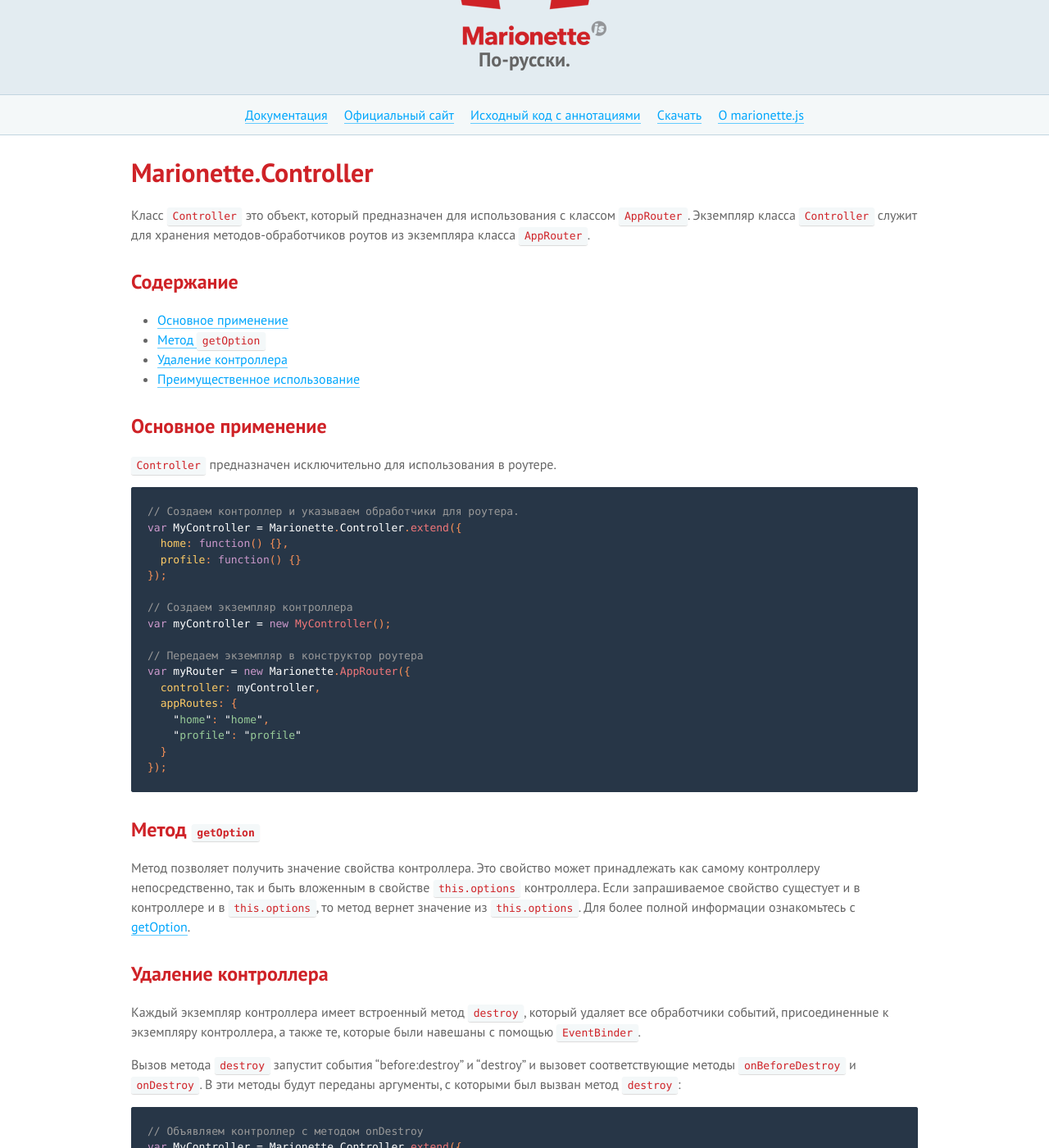
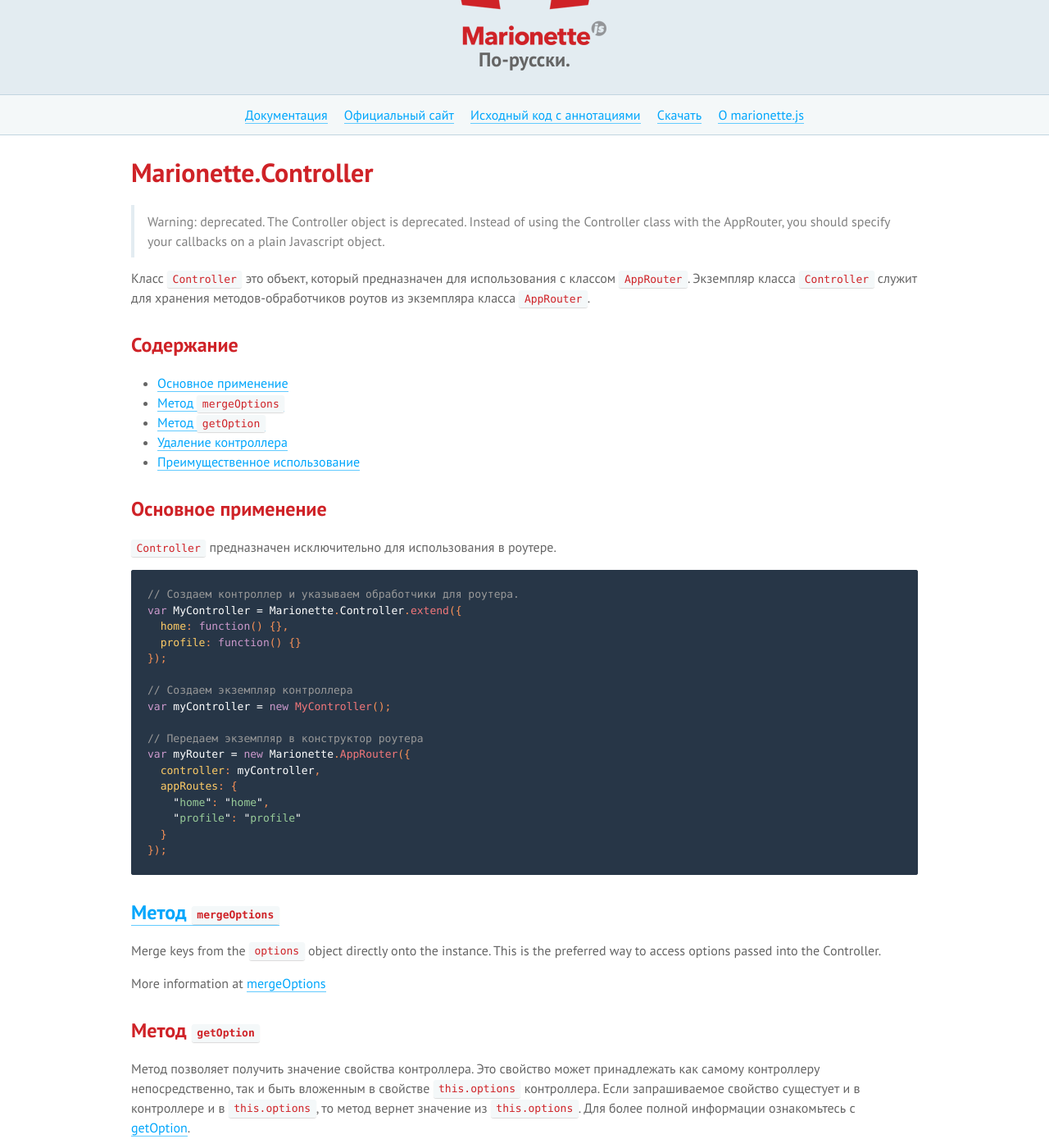
Before and after one commit to sadcitizen/marionettejs.ru, a Jekyll site: the page built from _posts/2014-04-01-controller.md, in a window 1280 px wide and 1400 px high, scrolled down 211 px. Shown: the whole window at 82% size. Built offline with Jekyll 4.4.1, drawn with Linux system fonts in a browser that asks for light colours; some web fonts are replaced; Markdown is read by kramdown in place of the engine named in the settings.

Commit message:
update ru/Controller

````diff
--- a/_includes/translation/ru/marionette.controller.md
+++ b/_includes/translation/ru/marionette.controller.md
@@ -1,8 +1,12 @@
+> Warning: deprecated. The Controller object is deprecated. Instead of using the Controller
+> class with the AppRouter, you should specify your callbacks on a plain Javascript object.
+
 Класс `Controller` это объект, который предназначен для использования с классом `AppRouter`. Экземпляр класса `Controller` служит для хранения методов-обработчиков роутов из экземпляра класса `AppRouter`.
 
 ## Содержание
 
 * [Основное применение](#basic-use)
+* [Метод `mergeOptions`](#mergeoptions)
 * [Метод `getOption`](#get-option)
 * [Удаление контроллера](#destroying-a-controller)
 * [Преимущественное использование](#prior-usage)
@@ -31,10 +35,17 @@
 });
 ```
 
+## <a name="mergeoptions"> Метод `mergeOptions`
+
+Merge keys from the `options` object directly onto the instance. This is the preferred way to access options
+passed into the Controller.
+
+More information at [mergeOptions](../functions/#marionettemergeoptions)
+
 ## <a name="get-option"></a> Метод `getOption`
 
 Метод позволяет получить значение свойства контроллера. Это свойство может принадлежать как самому контроллеру непосредственно, так и быть вложенным в свойстве `this.options` контроллера. Если запрашиваемое свойство сущестует и в контроллере и в `this.options`, то метод вернет значение из `this.options`.
-Для более полной информации ознакомьтесь с [getOption](../functions/).
+Для более полной информации ознакомьтесь с [getOption](../functions/#marionettegetoption).
 
 ## <a name="destroying-a-controller"></a> Удаление контроллера
 
````
